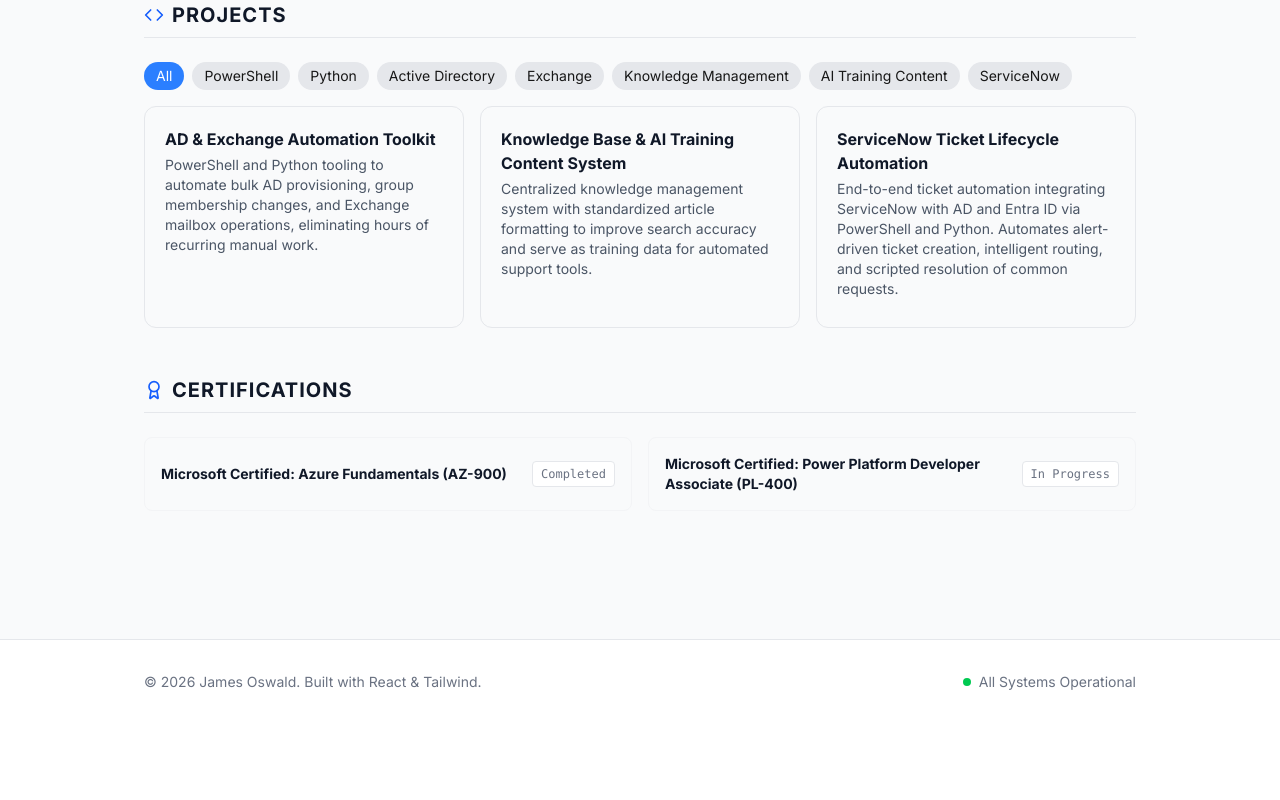
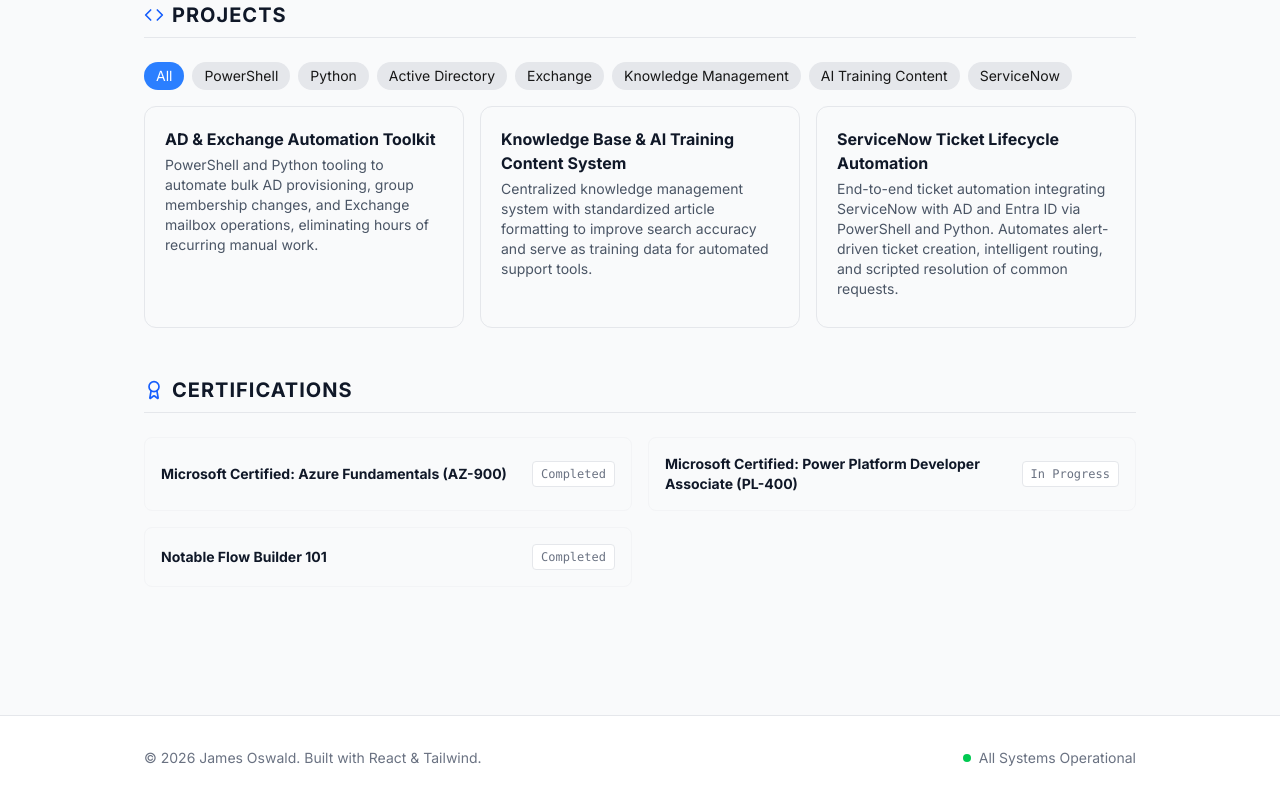
Before and after one commit to appledonkey/jhho_resume, a Next.js app: page / in a window 1280 px wide. Shown: the part 1779-2579 px from the top of the page. Before the commit the page ends 2503 px from the top, so only its background shows below. Built offline with nearby package versions, Linux system fonts and the light colour scheme.

Commit message:
add Notable Flow Builder 101 certification
Co-Authored-By: Claude Opus 4.6 <noreply@anthropic.com>

```diff
--- a/src/data/resume-data.js
+++ b/src/data/resume-data.js
@@ -38,6 +38,11 @@ export const RESUME_DATA = {
       name: "Microsoft Certified: Power Platform Developer Associate (PL-400)",
       issuer: "Microsoft",
       date: "In Progress"
+    },
+    {
+      name: "Notable Flow Builder 101",
+      issuer: "Notable",
+      date: "Completed"
     }
   ],
   experience: [
```
